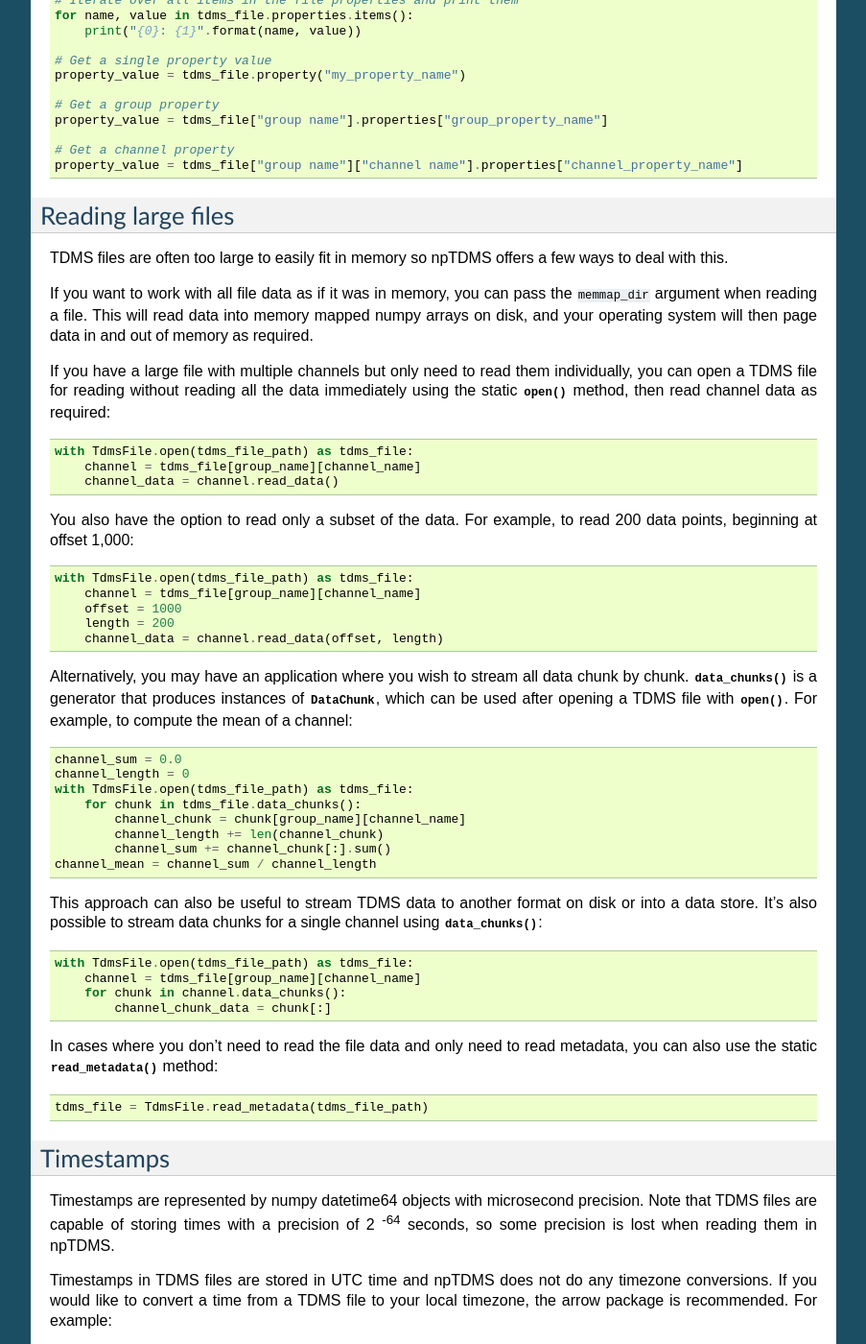
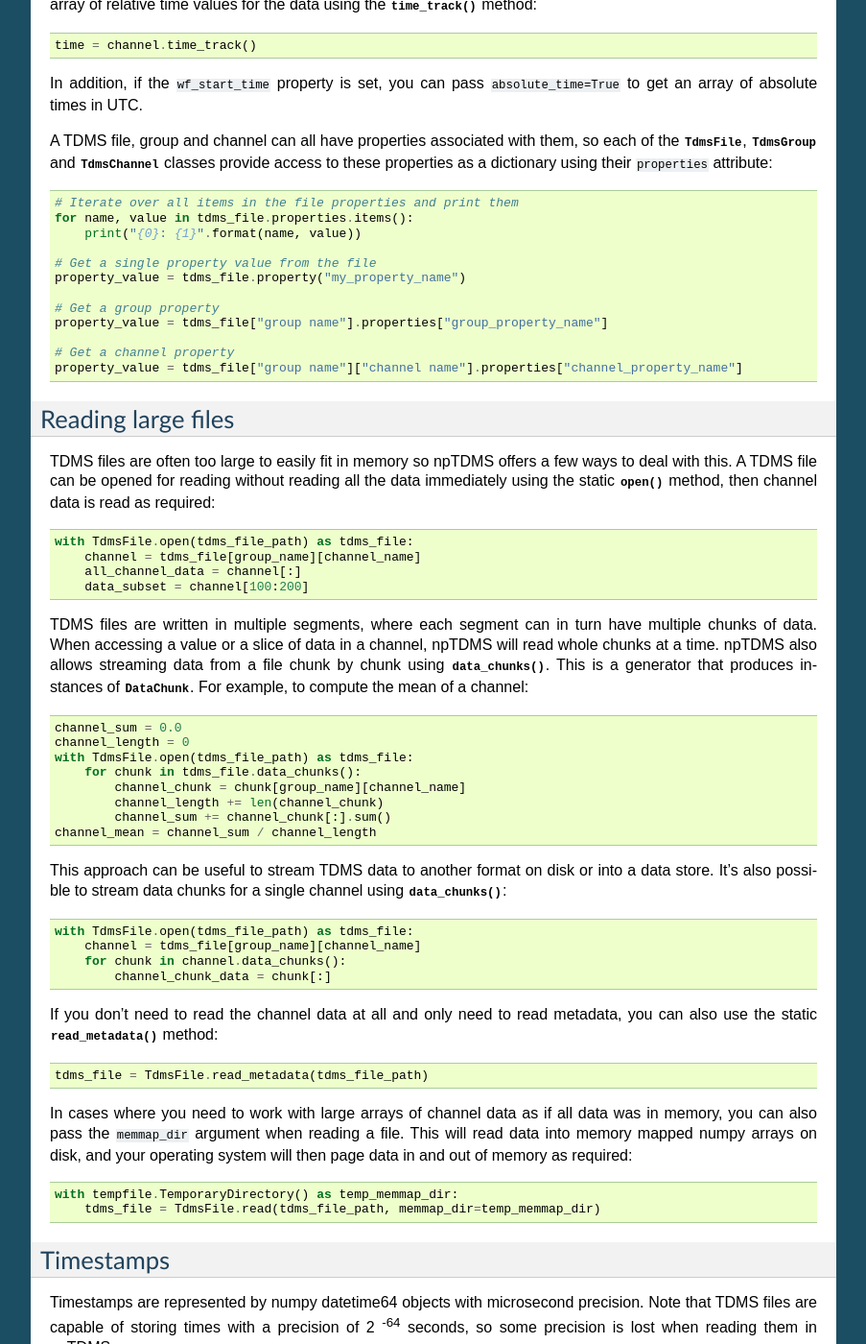
Before and after one commit to adamreeve/npTDMS, a Sphinx documentation site: the page built from docs/reading.rst, in a window 1280 px wide and 1400 px high, scrolled down 777 px. Shown: the whole window at 96% size, without its empty margins (198-1101 px from the left). Built offline with Sphinx 7.4.7, drawn with Linux system fonts in a browser that asks for light colours; some of the changed text lies outside the part shown.

Commit message:
Update documentation

```diff
--- a/docs/index.rst
+++ b/docs/index.rst
@@ -3,8 +3,8 @@
 
 npTDMS is a cross-platform Python package for reading and writing TDMS files as produced by LabVIEW,
 and is built on top of the `numpy <http://www.numpy.org/>`__ package.
-Data read from a TDMS file is stored in numpy arrays,
-and numpy arrays are also used when writing TDMS file.
+Data is read from TDMS files as numpy arrays,
+and npTDMS also allows writing numpy arrays to TDMS files.
 
 Contents
 ========
--- a/docs/limitations.rst
+++ b/docs/limitations.rst
@@ -1,5 +1,5 @@
 Limitations
 ===========
 
-npTDMS currently doesn't support reading TDMS files with XML headers,
-or files with extended floating point data.
+npTDMS currently doesn't support reading TDMS files with XML headers (TDM files),
+or files with extended precision floating point data.
--- a/docs/quickstart.rst
+++ b/docs/quickstart.rst
@@ -28,14 +28,26 @@
             # Access dictionary of properties:
             properties = channel.properties
             # Access numpy array of data for channel:
-            data = channel.data
-            # do stuff with data and properties...
+            data = channel[:]
+            # Access a subset of data
+            data_subset = channel[100:200]
 
 Or to access a channel by group name and channel name directly::
 
-    channel = tdms_file[group_name][channel_name]
+    group = tdms_file[group_name]
+    channel = group[channel_name]
 
-And to write a TDMS file::
+The ``TdmsFile.read`` method reads all data into memory immediately.
+When you are working with large TDMS files or don't need to read all channel data,
+you can instead use ``TdmsFile.open``. This is more memory efficient but
+accessing data can be slower::
+
+    with TdmsFile.open("path_to_file.tdms"):
+        channel = tdms_file['group name']['channel name']
+        channel_data = channel[:]
+
+npTDMS also has rudimentary support for writing TDMS files.
+Using npTDMS to write a TDMS file looks like::
 
     from nptdms import TdmsWriter, ChannelObject
     import numpy
--- a/docs/reading.rst
+++ b/docs/reading.rst
@@ -2,30 +2,45 @@
 ==================
 
 To read a TDMS file, create an instance of the :py:class:`~nptdms.TdmsFile`
-class using the static :py:meth:`~nptdms.TdmsFile.read` method, passing the path to the file, or an already opened file::
+class using one of the static :py:meth:`~nptdms.TdmsFile.read` or :py:meth:`~nptdms.TdmsFile.open` methods,
+passing the path to the file, or an already opened file.
+The :py:meth:`~nptdms.TdmsFile.read` method will read all channel data immediately,
+whereas the :py:meth:`~nptdms.TdmsFile.open` method will only read the file metadata,
+keeping the file open to allow channel data to be read on demand::
 
     tdms_file = TdmsFile.read("my_file.tdms")
 
-This will read all of the contents of the TDMS file, then groups within the file
-can be accessed using the
-:py:meth:`~nptdms.TdmsFile.groups` method, or by indexing into the file with a group name::
+or::
 
+    with TdmsFile.open("my_file.tdms") as tdms_file:
+        # Use tdms_file
+        ...
+
+Using an instance of :py:class:`~nptdms.TdmsFile`, groups within the file
+can be accessed by indexing into the file with a group name, or all groups
+can be retrieved as a list with the :py:meth:`~nptdms.TdmsFile.groups` method::
+
+    group = tdms_file["group name"]
     all_groups = tdms_file.groups()
-    group = tdms_file["group name"]
 
 A group is an instance of the :py:class:`~nptdms.TdmsGroup` class,
-and can contain multiple channels of data. You can access channels in a group with the
-:py:meth:`~nptdms.TdmsGroup.channels` method or by indexing into the group with a channel name::
+and can contain multiple channels of data.
+You can access channels in a group by indexing into the group with a channel name
+or retrieve all channels as a list with the :py:meth:`~nptdms.TdmsGroup.channels` method::
 
+    channel = group["channel name"]
     all_group_channels = group.channels()
-    channel = group["channel name"]
 
 Channels are instances of the :py:class:`~nptdms.TdmsChannel` class
-and have a ``data`` attribute for accessing the channel data as a numpy array::
+and act like arrays. They can be indexed with an integer index to retrieve
+a single value or with a slice to retrieve all data or a subset of data
+as a numpy array::
 
-    data = channel.data
+    all_channel_data = channel[:]
+    data_subset = channel[100:200]
+    first_channel_value = channel[0]
 
-If the array is waveform data and has the ``wf_start_offset`` and ``wf_increment``
+If the channel contains waveform data and has the ``wf_start_offset`` and ``wf_increment``
 properties, you can get an array of relative time values for the data using the
 :py:meth:`~nptdms.TdmsChannel.time_track` method::
 
@@ -36,13 +51,13 @@
 
 A TDMS file, group and channel can all have properties associated with them, so each of the
 :py:class:`~nptdms.TdmsFile`, :py:class:`~nptdms.TdmsGroup` and :py:class:`~nptdms.TdmsChannel`
-classes provide access to these properties as a dictionary using their ``properties`` property::
+classes provide access to these properties as a dictionary using their ``properties`` attribute::
 
     # Iterate over all items in the file properties and print them
     for name, value in tdms_file.properties.items():
         print("{0}: {1}".format(name, value))
 
-    # Get a single property value
+    # Get a single property value from the file
     property_value = tdms_file.property("my_property_name")
 
     # Get a group property
@@ -55,34 +70,21 @@
 -------------------
 
 TDMS files are often too large to easily fit in memory so npTDMS offers a few ways to deal with this.
-
-If you want to work with all file data as if it was in memory,
-you can pass the ``memmap_dir`` argument when reading a file.
-This will read data into memory mapped numpy arrays on disk,
-and your operating system will then page data in and out of memory as required.
-
-If you have a large file with multiple channels but only need to read them individually,
-you can open a TDMS file for reading without reading all the data immediately
+A TDMS file can be opened for reading without reading all the data immediately
 using the static :py:meth:`~nptdms.TdmsFile.open` method,
-then read channel data as required::
+then channel data is read as required::
 
     with TdmsFile.open(tdms_file_path) as tdms_file:
         channel = tdms_file[group_name][channel_name]
-        channel_data = channel.read_data()
+        all_channel_data = channel[:]
+        data_subset = channel[100:200]
 
-You also have the option to read only a subset of the data.
-For example, to read 200 data points, beginning at offset 1,000::
-
-    with TdmsFile.open(tdms_file_path) as tdms_file:
-        channel = tdms_file[group_name][channel_name]
-        offset = 1000
-        length = 200
-        channel_data = channel.read_data(offset, length)
-
-Alternatively, you may have an application where you wish to stream all data chunk by chunk.
-:py:meth:`~nptdms.TdmsFile.data_chunks` is a generator that produces instances of
-:py:class:`~nptdms.DataChunk`, which can be used after opening a TDMS file with
-:py:meth:`~nptdms.TdmsFile.open`.
+TDMS files are written in multiple segments, where each segment can in turn have
+multiple chunks of data.
+When accessing a value or a slice of data in a channel, npTDMS will read whole chunks at a time.
+npTDMS also allows streaming data from a file chunk by chunk using
+:py:meth:`~nptdms.TdmsFile.data_chunks`. This is a generator that produces instances of
+:py:class:`~nptdms.DataChunk`.
 For example, to compute the mean of a channel::
 
     channel_sum = 0.0
@@ -102,10 +104,18 @@
         for chunk in channel.data_chunks():
             channel_chunk_data = chunk[:]
 
-In cases where you don't need to read the file data and only need to read metadata, you can
+If you don't need to read the channel data at all and only need to read metadata, you can
 also use the static :py:meth:`~nptdms.TdmsFile.read_metadata` method::
 
     tdms_file = TdmsFile.read_metadata(tdms_file_path)
+
+In cases where you need to work with large arrays of channel data as if all data was in memory,
+you can also pass the ``memmap_dir`` argument when reading a file.
+This will read data into memory mapped numpy arrays on disk,
+and your operating system will then page data in and out of memory as required::
+
+    with tempfile.TemporaryDirectory() as temp_memmap_dir:
+        tdms_file = TdmsFile.read(tdms_file_path, memmap_dir=temp_memmap_dir)
 
 Timestamps
 ----------
@@ -115,7 +125,7 @@
 so some precision is lost when reading them in npTDMS.
 
 Timestamps in TDMS files are stored in UTC time and npTDMS does not do any timezone conversions.
-If you would like to convert a time from a TDMS file to your local timezone,
+If timestamps need to be converted to the local timezone,
 the arrow package is recommended. For example::
 
     import datetime
@@ -132,11 +142,21 @@
 -----------
 
 The TDMS format supports different ways of scaling data, and DAQmx raw data in particular is usually scaled.
-The :py:attr:`~nptdms.TdmsChannel.data` property of the channel returns this scaled data.
-You can additionally use the :py:attr:`~nptdms.TdmsChannel.raw_data` property to access the unscaled data.
+The data retrieved from a :py:attr:`~nptdms.TdmsChannel` has scaling applied.
+If you have opened a TDMS file with :py:meth:`~nptdms.TdmsFile.read`,
+you can access the raw unscaled data with the :py:attr:`~nptdms.TdmsChannel.raw_data` property of a channel.
 Note that DAQmx channels may have multiple raw scalers rather than a single raw data channel,
 in which case you need to use the :py:attr:`~nptdms.TdmsChannel.raw_scaler_data`
 property to access the raw data as a dictionary of scaler id to raw data array.
+
+When you've opened a TDMS file with :py:meth:`~nptdms.TdmsFile.open`, you instead need to use
+:py:attr:`~nptdms.TdmsChannel.read_data`, passing ``scaled=False``::
+
+    with TdmsFile.open(tdms_file_path) as tdms_file:
+        channel = tdms_file[group_name][channel_name]
+        unscaled_data = channel.read_data(scaled=False)
+
+This will return an array of raw data, or a dictionary of scaler id to raw scaler data for DAQmx data.
 
 Conversion to other formats
 ---------------------------
--- a/docs/writing.rst
+++ b/docs/writing.rst
@@ -39,7 +39,7 @@
 - Integers
 - Floating point values
 - Strings
-- datetime objects
+- datetime or numpy datetime64 objects
 - Boolean values
 
 For more control over the data type used to represent a property value, for example
```
Also changed, not shown: other parts of docs/reading.rst (+1 -1 lines).
